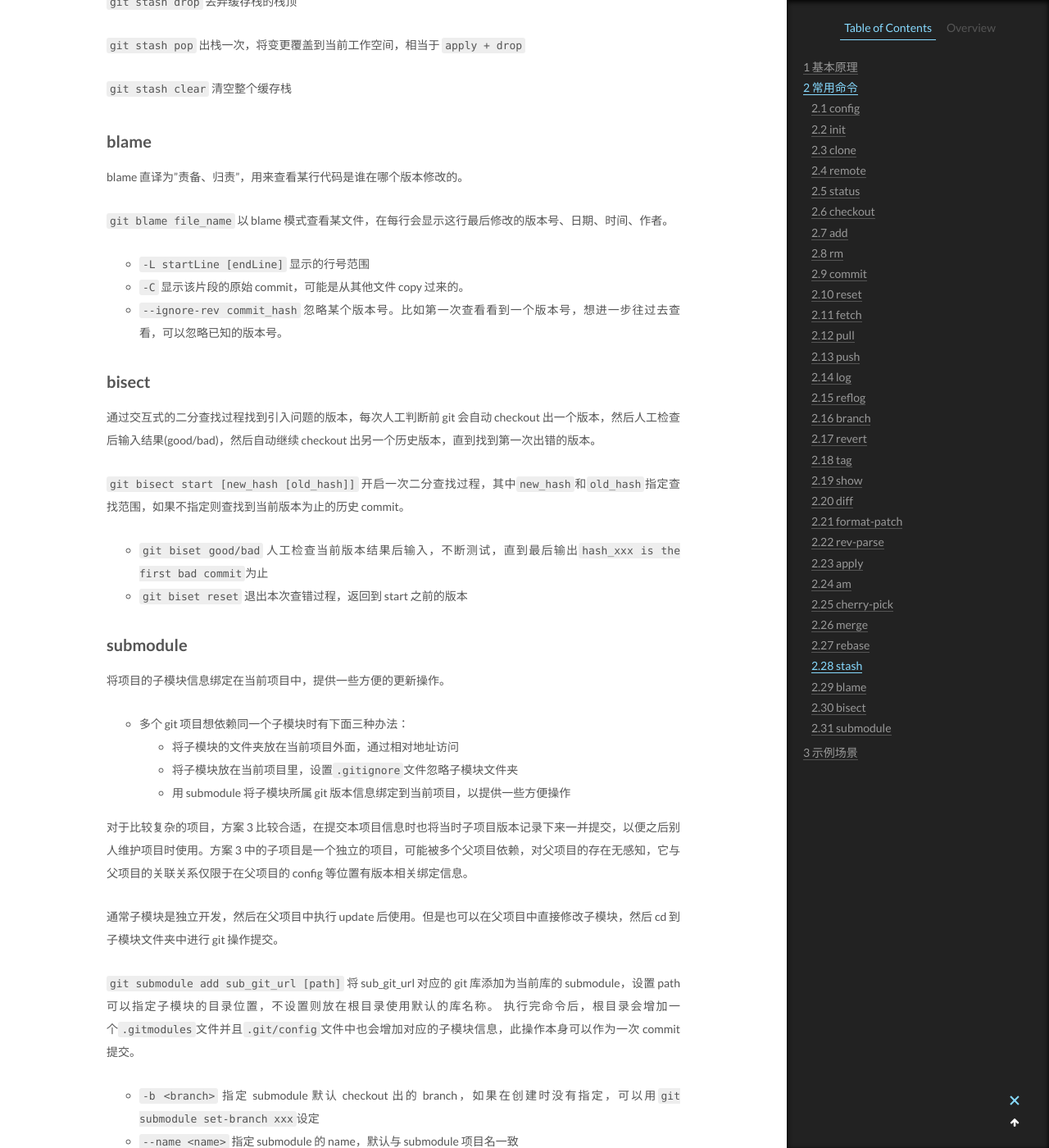
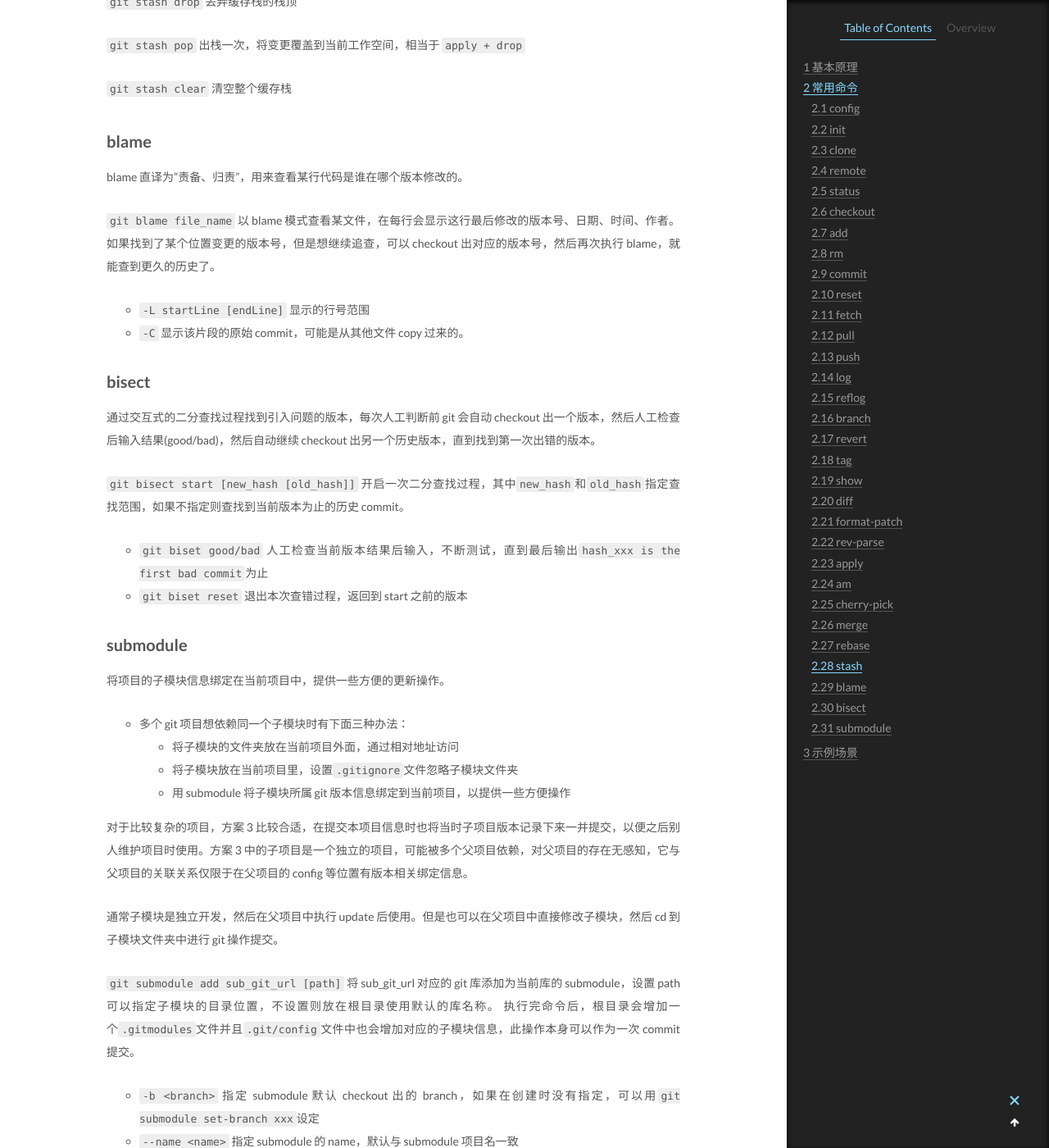
Before and after one commit to CodeHunter2006/CodeHunter2006.github.io, a Jekyll site: the page built from _posts/2019-10-02-Git_CMD.md, in a window 1280 px wide and 1400 px high, scrolled down 14910 px. Shown: the whole window at 82% size. Built offline with Jekyll 4.4.1, drawn with Linux system fonts in a browser that asks for light colours.

Commit message:
[doc]: add contents.

```diff
--- a/_posts/2019-10-02-Git_CMD.md
+++ b/_posts/2019-10-02-Git_CMD.md
@@ -583,10 +583,10 @@ blame 直译为"责备、归责"，用来查看某行代码是谁在哪个版本
 
 `git blame file_name`
 以 blame 模式查看某文件，在每行会显示这行最后修改的版本号、日期、时间、作者。
+如果找到了某个位置变更的版本号，但是想继续追查，可以 checkout 出对应的版本号，然后再次执行 blame，就能查到更久的历史了。
 
 - `-L startLine [endLine]` 显示的行号范围
 - `-C` 显示该片段的原始 commit，可能是从其他文件 copy 过来的。
-- `--ignore-rev commit_hash` 忽略某个版本号。比如第一次查看看到一个版本号，想进一步往过去查看，可以忽略已知的版本号。
 
 ## bisect
 
```
Also changed, not shown: _posts/2020-06-01-Fitness_Record.md (+1 -0 lines).
